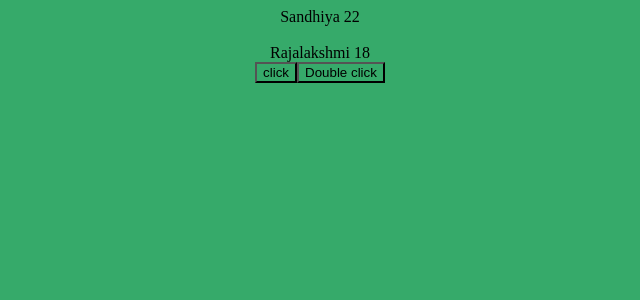
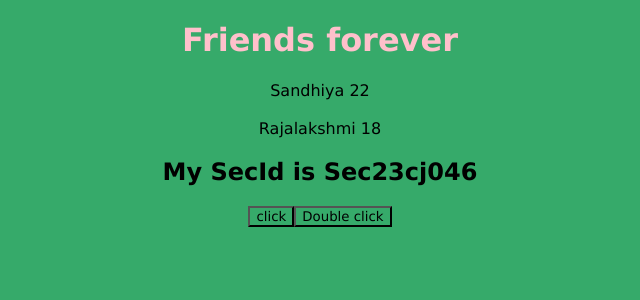
Before and after one commit to sandhiya-077/fullstack-cls, a React (Vite) app in the folder vite-project/: page / in a window 1280 px wide. Shown: the top 300 px of the page, without its empty margins (320-960 px from the left). Built offline with nearby package versions, Linux system fonts and the light colour scheme.

Commit message:
fourth assignment

```diff
--- a/vite-project/src/App.css
+++ b/vite-project/src/App.css
@@ -2,4 +2,5 @@
 *{
     background-color: rgb(54, 170, 106);
     text-align: center;
+    font-family: 'Lucida Sans', 'Lucida Sans Regular', 'Lucida Grande', 'Lucida Sans Unicode', Geneva, Verdana, sans-serif;
 }
--- a/vite-project/src/App.jsx
+++ b/vite-project/src/App.jsx
@@ -21,8 +21,10 @@ function App() {
   return (
     <>
     <div>
-      <Comp1 name={details.name} Rollno={details.Rollno}/>
+    <h1 style={{textAlign:"center",color:"pink"}}>Friends forever</h1>
+      <Comp1 name={details.name} Rollno={details.Rollno} />
       <Comp1 name1={info2.name1} Rollno1={info2.Rollno1}/>
+      <h2 stlye={{textAlign:"center",color:"black"}}>My SecId is {details.SecId}</h2>
       <button onClick={()=>{alert('Onclick is clicked')}}>click</button>
       <button onDoubleClick={()=>{alert('On double click is clicked')}}>Double click </button>
 
```
